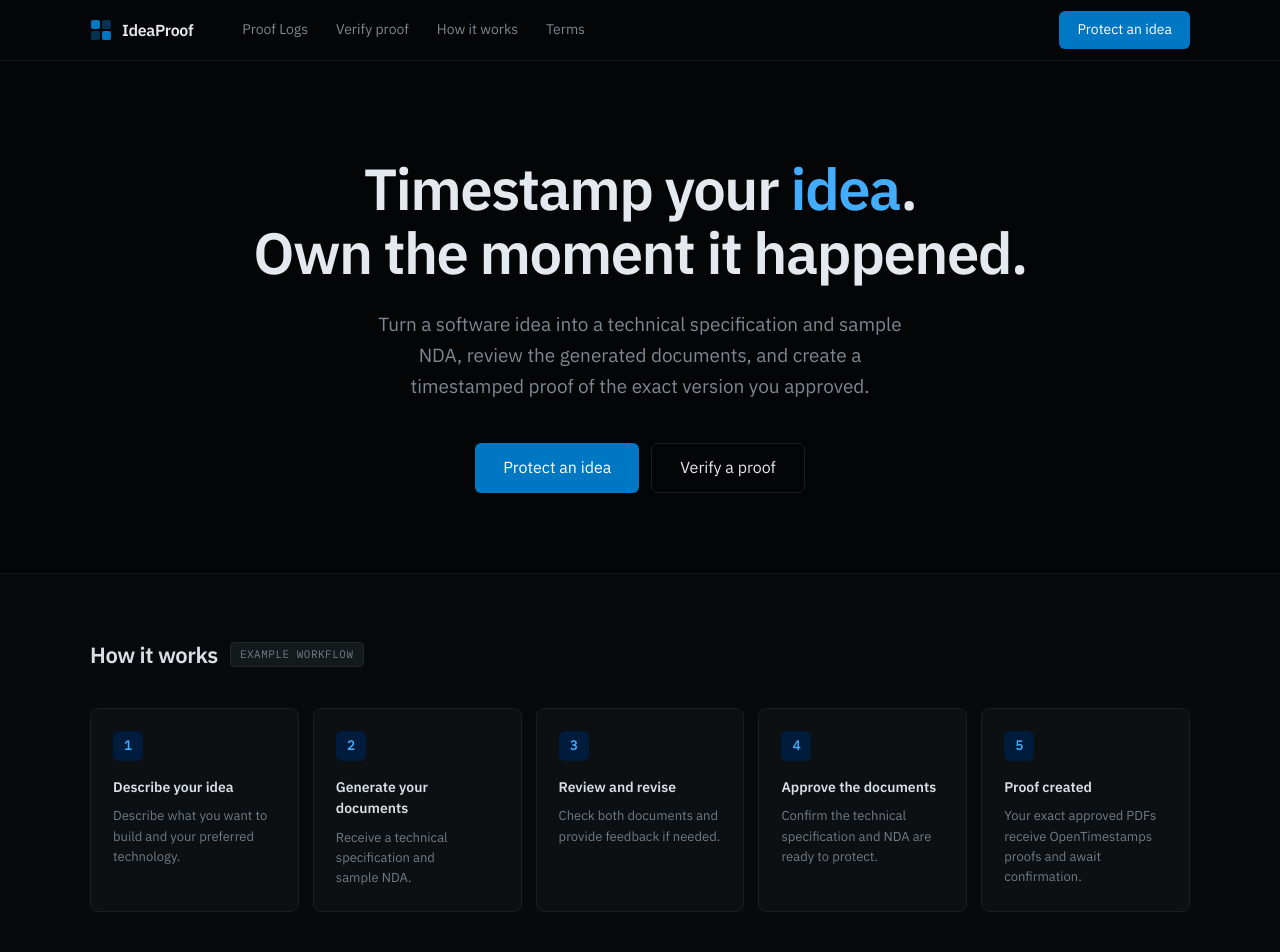
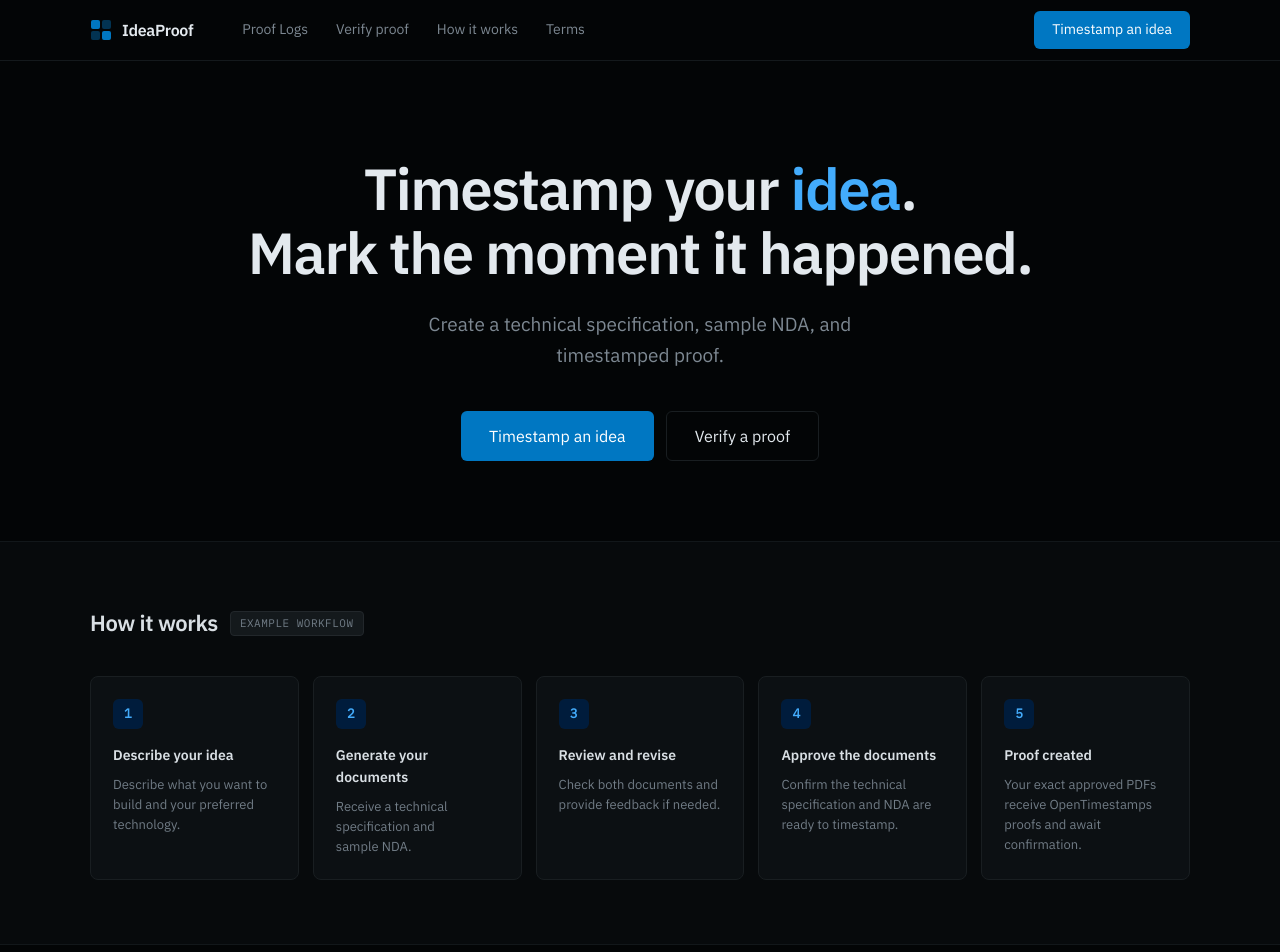
Before and after one commit to zbrondial/ideaproof, a Next.js app: page / in a window 1280 px wide. Shown: the top 952 px of the page. Built offline with nearby package versions, Linux system fonts and the light colour scheme.

Commit message:
copy: clarify timestamping message

```diff
--- a/app/how-it-works/page.tsx
+++ b/app/how-it-works/page.tsx
@@ -48,7 +48,7 @@ export default function HowItWorksPage() {
       </ol>
       <div className="how-actions">
         <Link className="button" href="/projects/new">
-          Protect an idea
+          Timestamp an idea
         </Link>
         <Link className="button button-secondary" href="/verify">
           Verify a proof
--- a/app/page.tsx
+++ b/app/page.tsx
@@ -16,7 +16,7 @@ export default function HomePage() {
     ],
     [
       "Approve the documents",
-      "Confirm the technical specification and NDA are ready to protect.",
+      "Confirm the technical specification and NDA are ready to timestamp.",
     ],
     [
       "Proof created",
@@ -31,16 +31,15 @@ export default function HomePage() {
           <h1>
             Timestamp your <span>idea</span>.
             <br />
-            Own the moment it happened.
+            Mark the moment it happened.
           </h1>
           <p className="lede">
-            Turn a software idea into a technical specification and sample NDA,
-            review the generated documents, and create a timestamped proof of
-            the exact version you approved.
+            Create a technical specification, sample NDA, and timestamped
+            proof.
           </p>
           <div className="hero-actions">
             <Link className="button" href="/projects/new">
-              Protect an idea
+              Timestamp an idea
             </Link>
             <Link className="button button-secondary" href="/verify">
               Verify a proof
--- a/app/projects/page.tsx
+++ b/app/projects/page.tsx
@@ -37,7 +37,7 @@ export default async function ProjectsPage({
           <p>Your ideas, generated documents, and proof status.</p>
         </div>
         <Link className="button" href="/projects/new">
-          Protect a new idea
+          Timestamp a new idea
         </Link>
       </div>
       <form className="filter-bar" action="/projects">
--- a/components/app-nav.tsx
+++ b/components/app-nav.tsx
@@ -50,7 +50,7 @@ export function AppNav() {
             href="/projects/new"
             onClick={() => setOpen(false)}
           >
-            Protect an idea
+            Timestamp an idea
           </Link>
         </div>
       </nav>
--- a/components/project-list.tsx
+++ b/components/project-list.tsx
@@ -10,11 +10,11 @@ export function ProjectList({ projects }: { projects: ProjectSummary[] }) {
       <div className="empty-state">
         <h2>No proof logs yet</h2>
         <p>
-          Protect an idea to create your first document and proof record, or
+          Timestamp an idea to create your first document and proof record, or
           adjust the current filters.
         </p>
         <Link className="button button-secondary" href="/projects/new">
-          Protect an idea
+          Timestamp an idea
         </Link>
       </div>
     );
```
Also changed, not shown: 3 other files (tests, documents, lock files or other folders).
